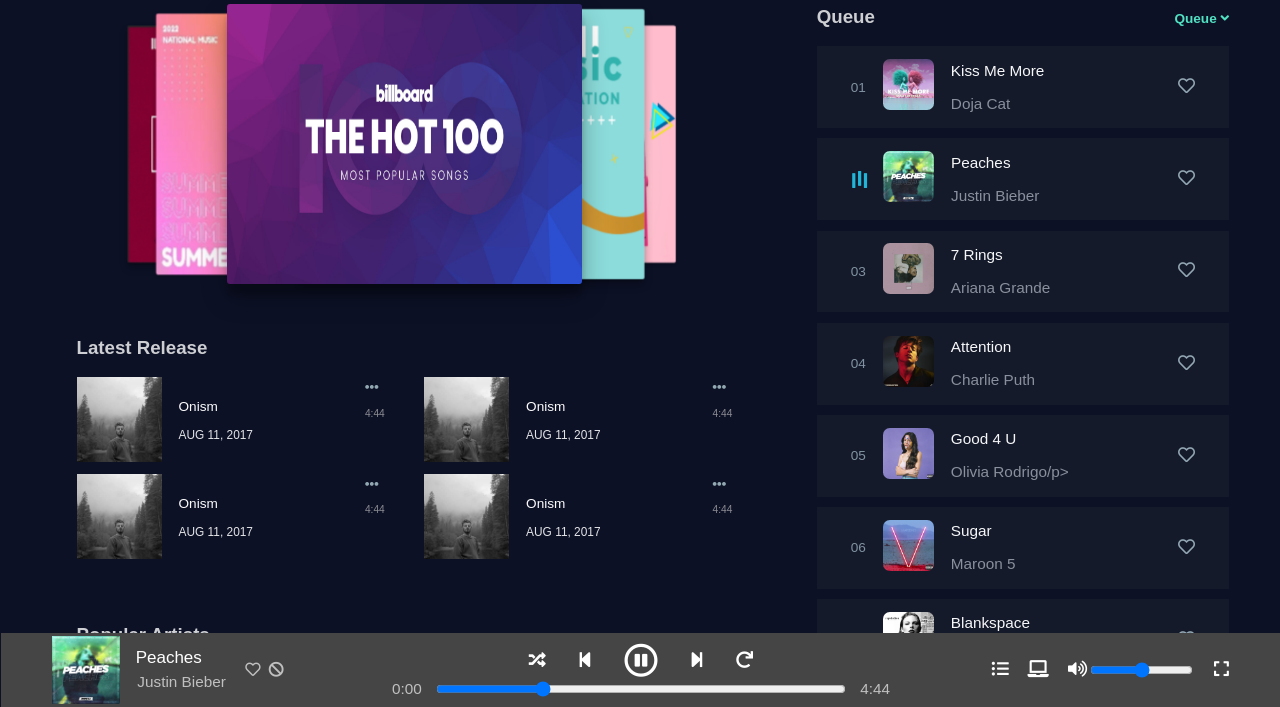
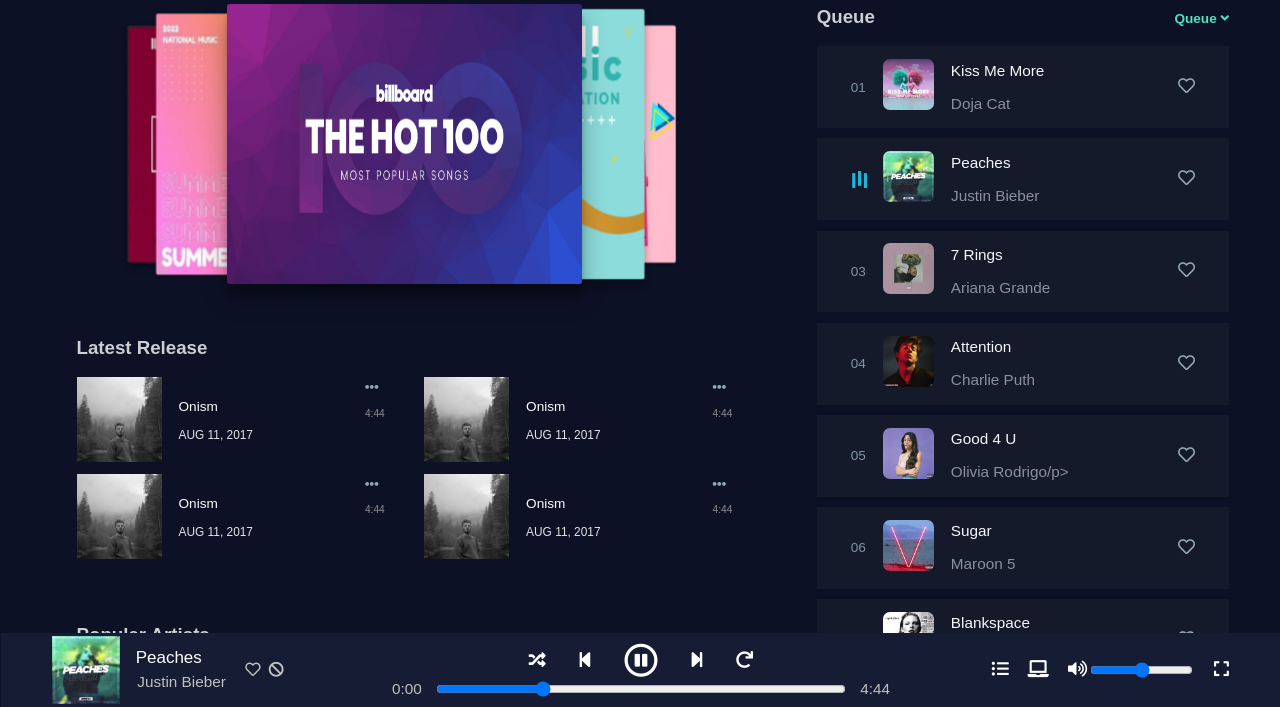
Before and after one commit to RoshanPaste/Music-Player-Frontend, a plain HTML site: page index.html in a window 1280 px wide. Shown: the part 93-800 px from the top of the page. Drawn offline with Linux system fonts and the light colour scheme.

Commit message:
Update style.css

```diff
--- a/assets/css/style.css
+++ b/assets/css/style.css
@@ -941,7 +941,7 @@ footer {
     position: fixed;
     bottom: 0px;
     width: 100%;
-    background-color: #454545;
+    background-color: #161c33;
     display: flex;
     flex-direction: row;
     align-items: center;
```
